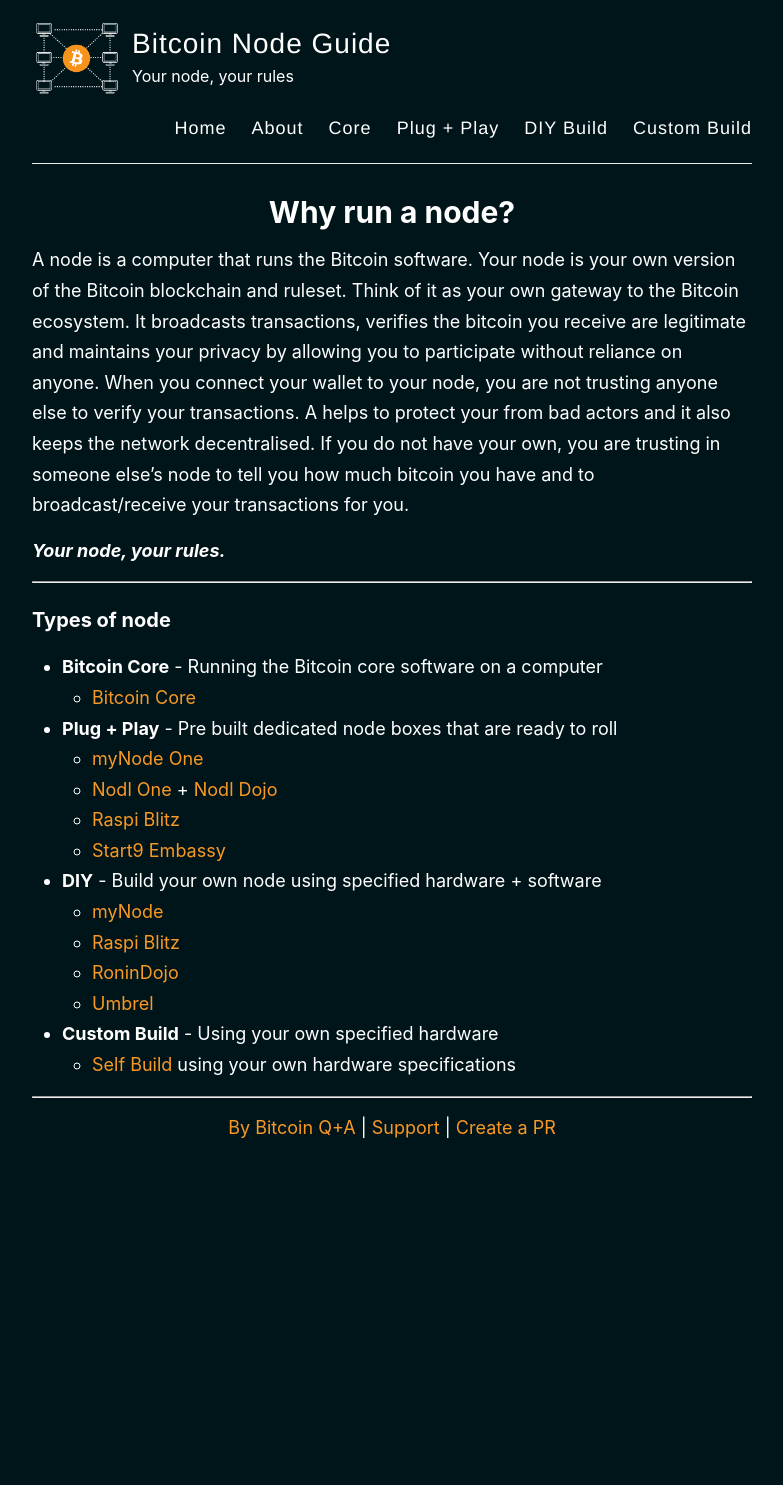
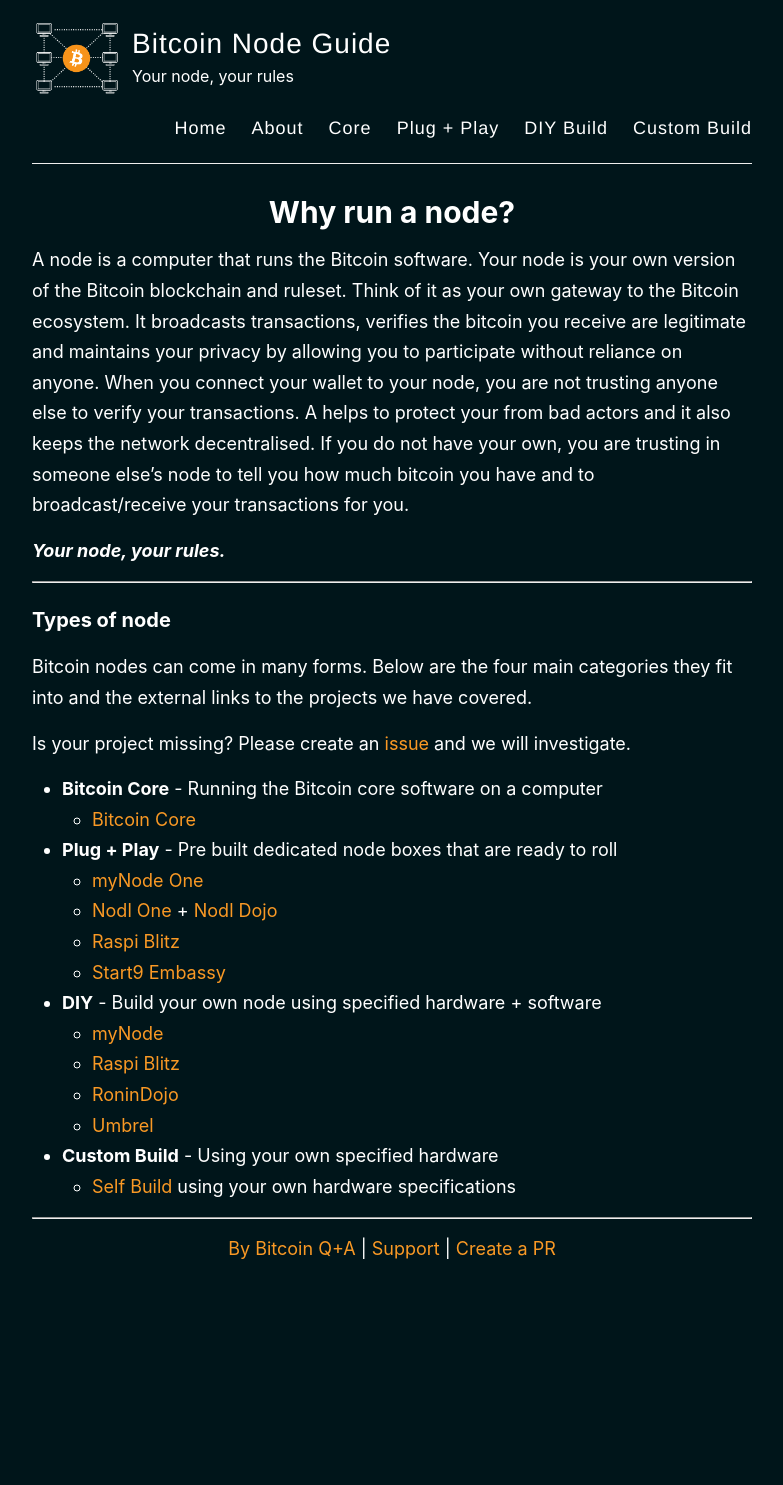
Before and after one commit to BitcoinQnA/node-guide, a Jekyll site: the page built from _pages/home.md, in a window 1280 px wide. Shown: the whole page, without its empty margins (248-1031 px from the left). Built offline with Jekyll 4.4.1, drawn with Linux system fonts in a browser that asks for light colours; before the commit the page ends 1363 px from its top, so only the background shows below that.

Commit message:
Update home.md

```diff
--- a/_pages/home.md
+++ b/_pages/home.md
@@ -11,6 +11,10 @@
 ***
 
 ### Types of node
+
+Bitcoin nodes can come in many forms. Below are the four main categories they fit into and the external links to the projects we have covered.
+
+Is your project missing? Please create an [issue](https://github.com/BitcoinQnA/node-guide) and we will investigate.
 
 -  **Bitcoin Core** - Running the Bitcoin core software on a computer
    - [Bitcoin Core](https://bitcoincore.org/en/download/)
```
